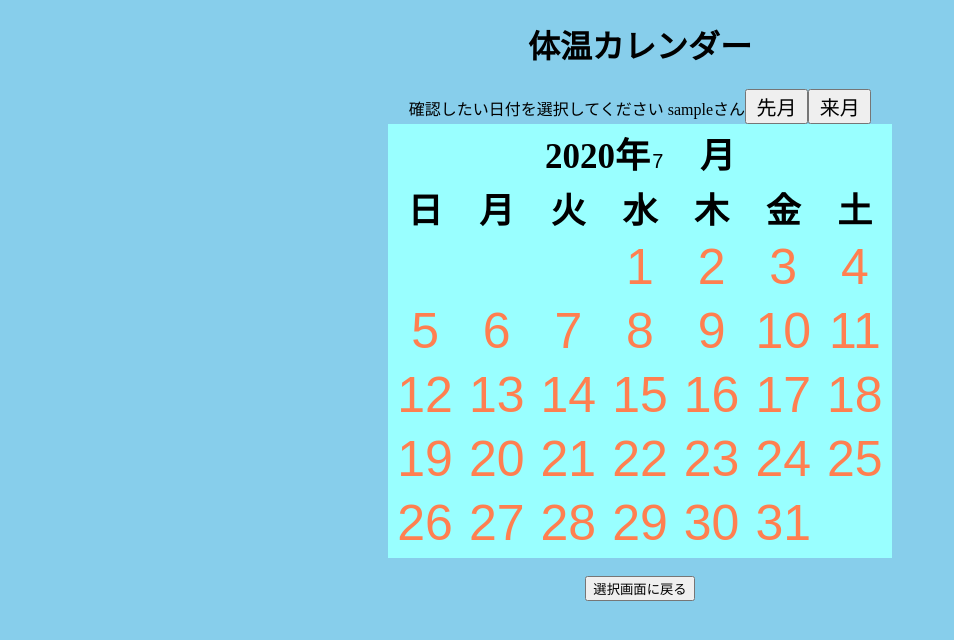
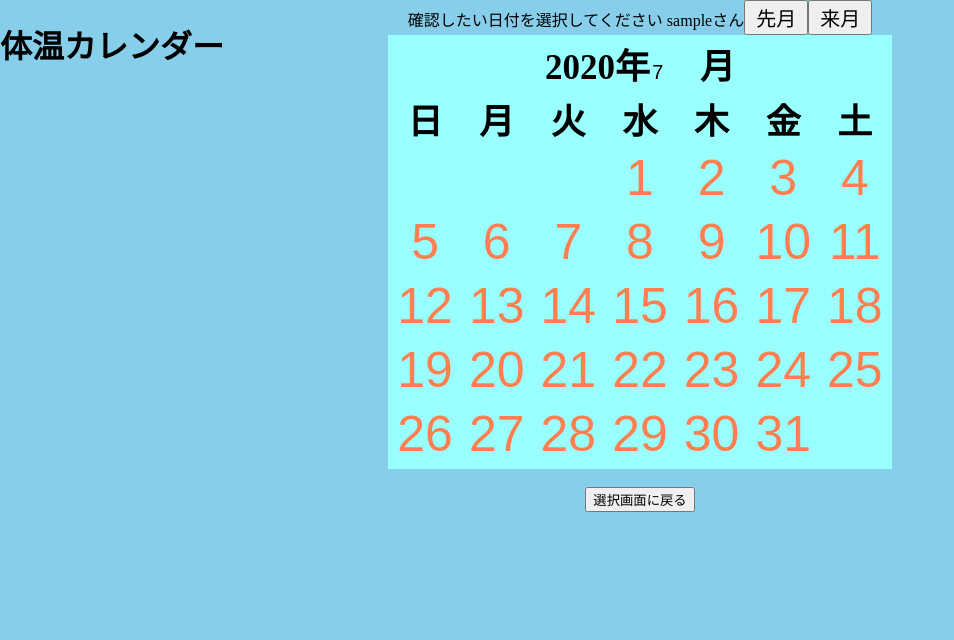
Before and after one commit to yasukun-0606/zawazawa, a PHP site: page /test/templist.php in a window 1280 px wide. Shown: the top 640 px of the page, without its empty margins (0-954 px from the left). Run offline with PHP 8.4, Linux system fonts and the light colour scheme; the visitor is signed in with stand-in values (Sample User, id 1).

Commit message:
bodyタグとヘッダータグのcssを追加しました

```diff
--- a/body_temp/templist.css
+++ b/body_temp/templist.css
@@ -1,3 +1,8 @@
+body{
+     margin: auto;
+     text-align: center;
+}
+
 a{
      text-decoration: none;
 }
@@ -16,3 +21,8 @@ a{
      padding: 0;
      appearance: none;
 }
+
+header{
+     position: fixed;
+     top: 0;
+}
```
